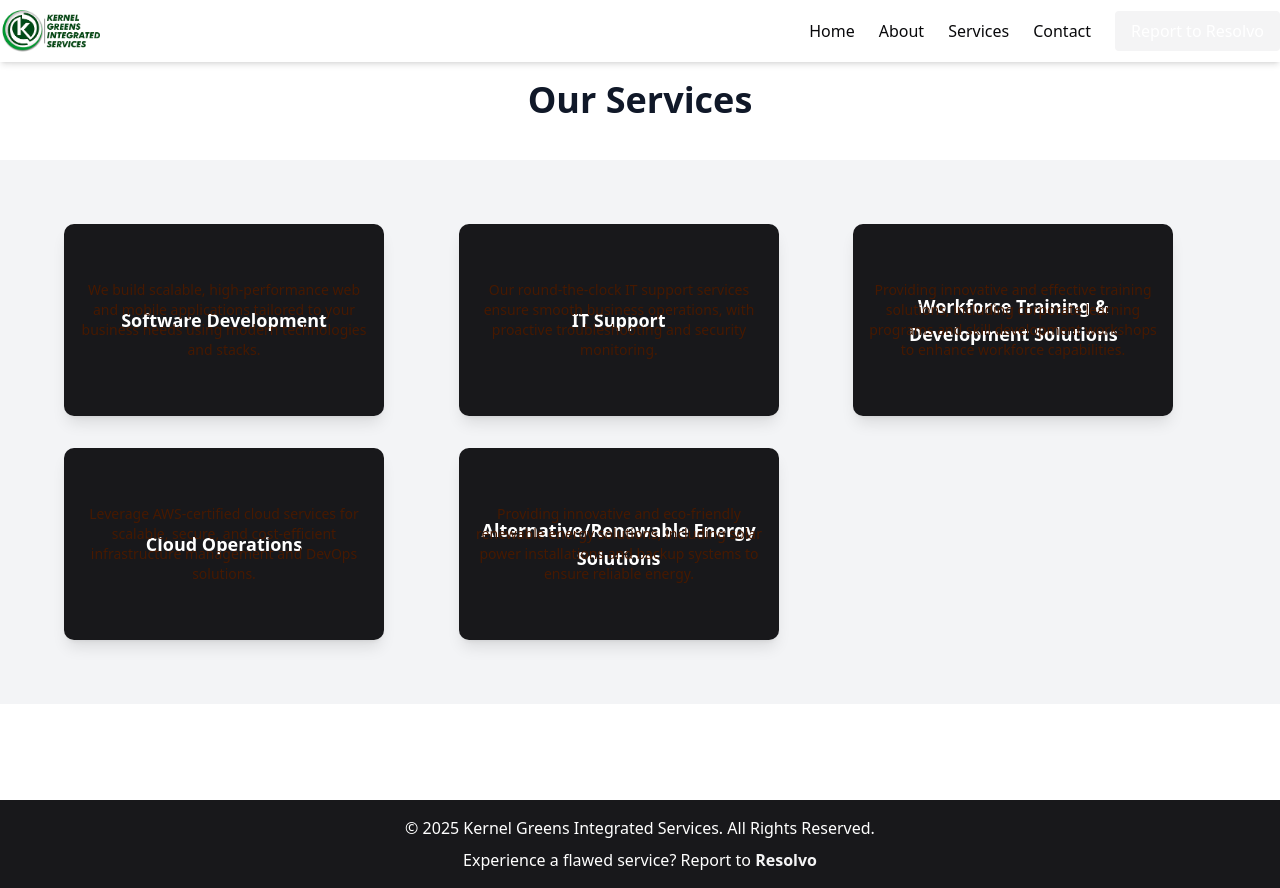
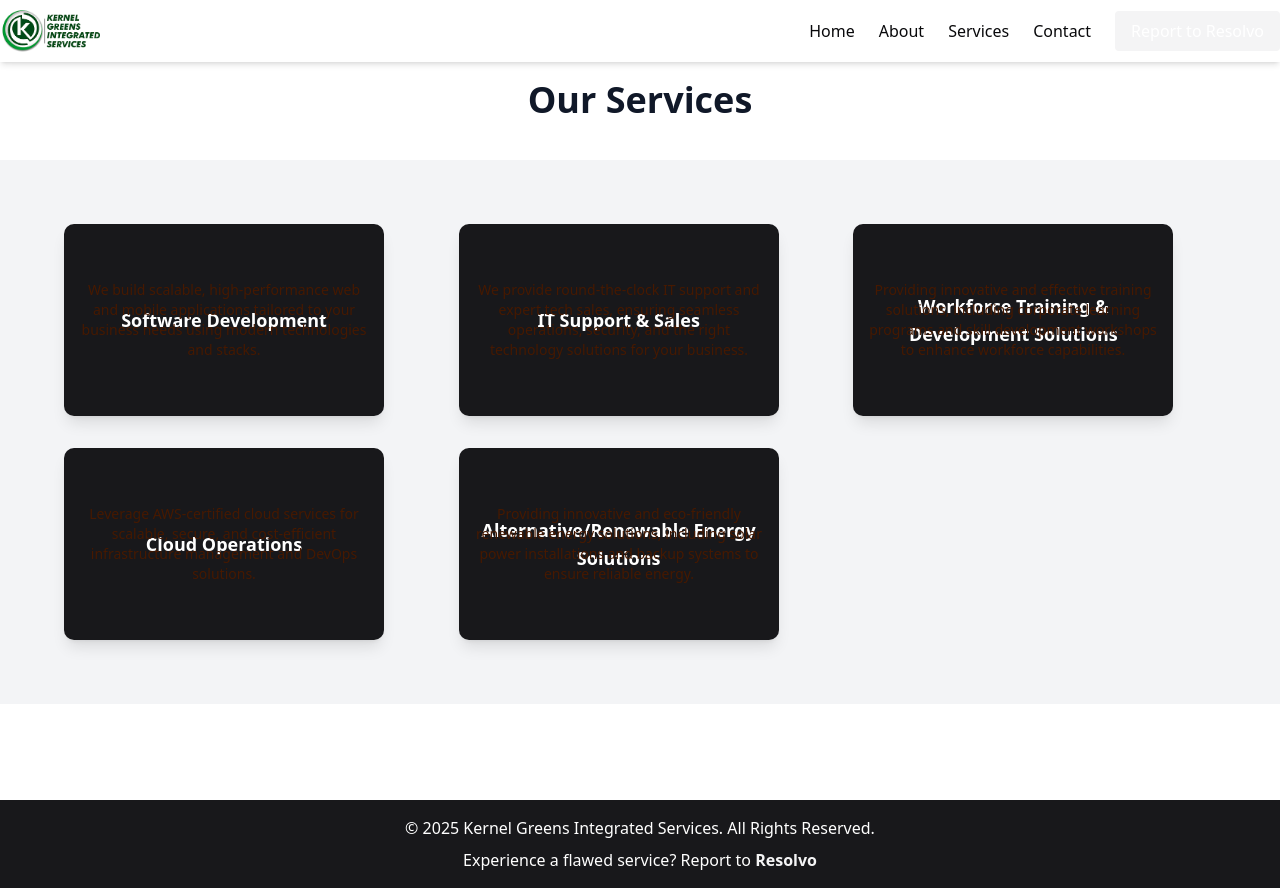
Before and after one commit to Xloanx/kgis-frontend, a Next.js app: page /services in a window 1280 px wide. Built offline with nearby package versions, Linux system fonts and the light colour scheme.

Commit message:
include sales to services

```diff
--- a/data/services.js
+++ b/data/services.js
@@ -7,12 +7,12 @@ export const services = [
     openSourceOption: 'true'
   },
   {
-    sid: "it-support",
-    title: "IT Support",
-    shortDescription: "Seamless technology operations.",
-    longDescription: "Our round-the-clock IT support services ensure smooth business operations, with proactive troubleshooting and security monitoring.",
-    openSourceOption: 'false'
-  },
+    "sid": "it-support",
+    "title": "IT Support & Sales",
+    "shortDescription": "Reliable IT solutions and expert Tech sales.",
+    "longDescription": "We provide round-the-clock IT support and expert tech sales, ensuring seamless operations, security, and the right technology solutions for your business.",
+    "openSourceOption": "false"
+},
   {
     "sid": "training-development",
     "title": "Workforce Training & Development Solutions",
```
